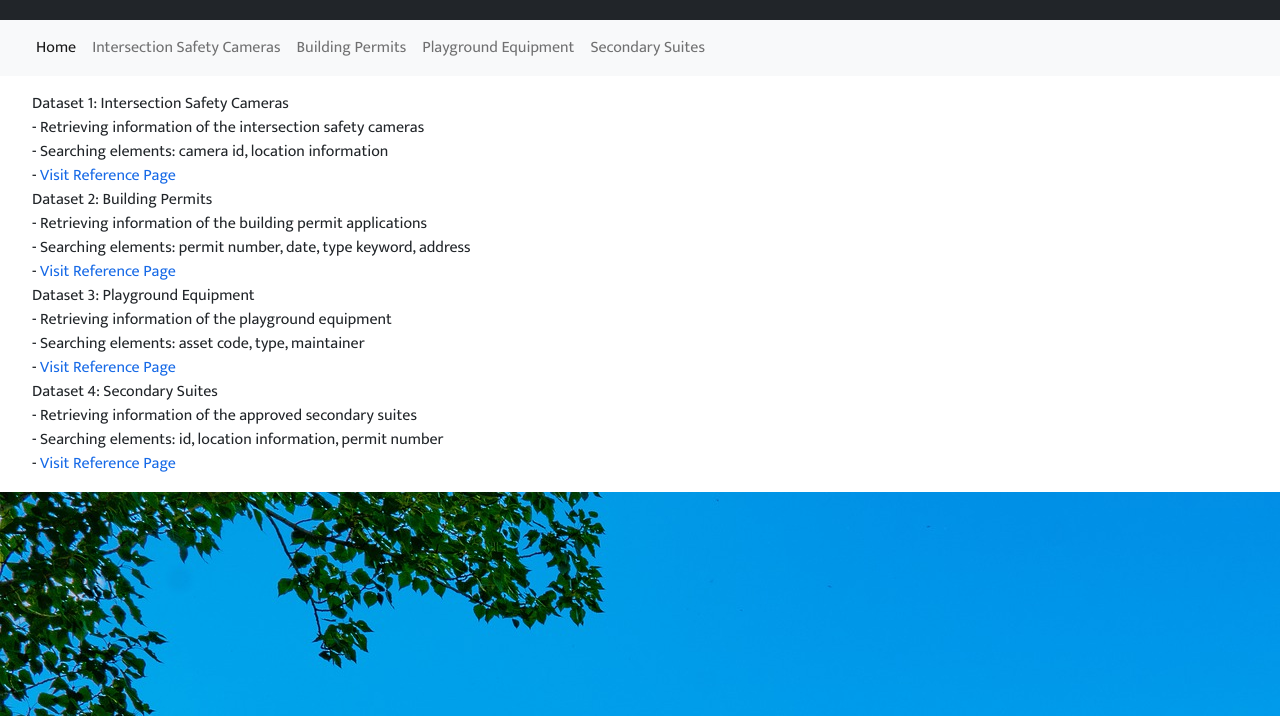
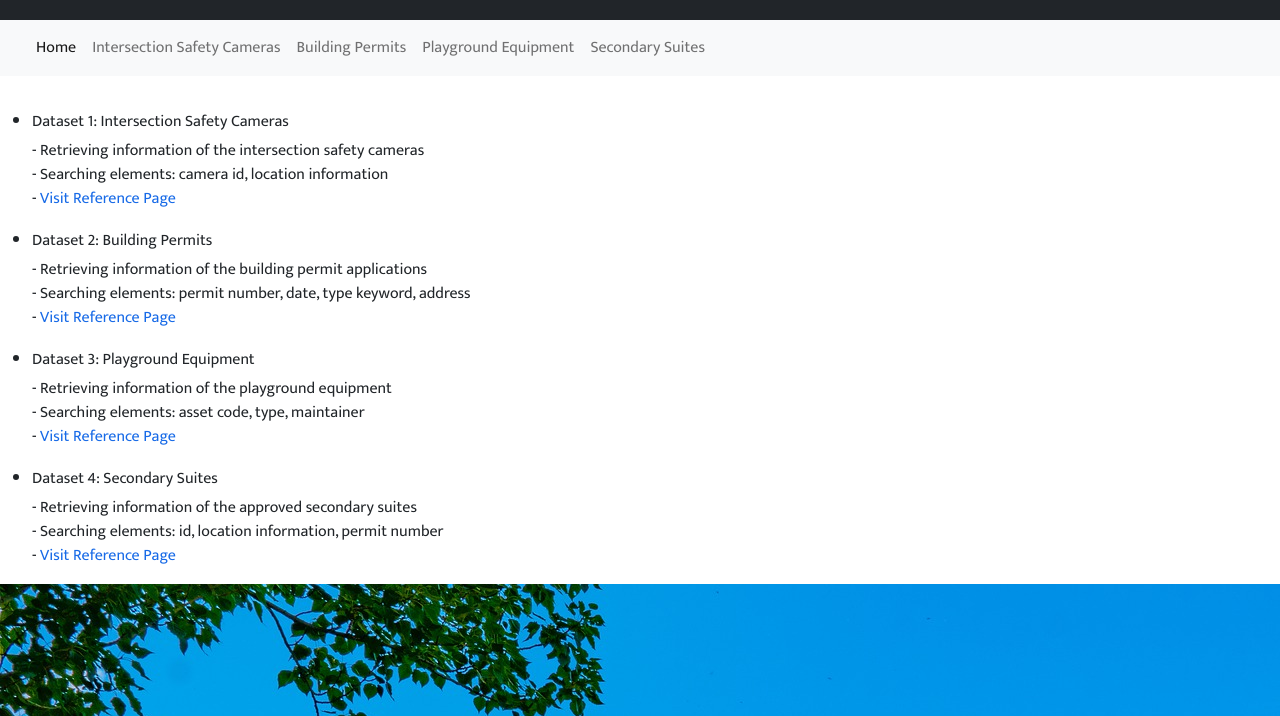
Before and after one commit to Eunji-Elly-Lee/Search-Dataset, a plain HTML site: page index.html in a window 1280 px wide. Shown: the part 84-800 px from the top of the page. Drawn offline with nearby package versions, Linux system fonts and the light colour scheme; a script that the page names is missing.

Commit message:
Update index.html

```diff
--- a/index.html
+++ b/index.html
@@ -53,7 +53,7 @@
 
 		<div class="home">
 			<ul>
-				<li>Dataset 1: Intersection Safety Cameras</a></li>
+				<li class="classification">Dataset 1: Intersection Safety Cameras</a></li>
 				<li>- Retrieving information of the intersection safety cameras</li>
 				<li>- Searching elements: camera id, location information</li>
 				<li>-
@@ -61,7 +61,7 @@
 						target="_blank">Visit Reference Page</a>
 				</li>
 
-				<li>Dataset 2: Building Permits</a></li>
+				<li class="classification">Dataset 2: Building Permits</a></li>
 				<li>- Retrieving information of the building permit applications</li>
 				<li>- Searching elements: permit number, date, type keyword, address</li>
 				<li>-
@@ -69,7 +69,7 @@
 						target="_blank">Visit Reference Page</a>
 				</li>
 
-				<li>Dataset 3: Playground Equipment</a></li>
+				<li class="classification">Dataset 3: Playground Equipment</a></li>
 				<li>- Retrieving information of the playground equipment</li>
 				<li>- Searching elements: asset code, type, maintainer</li>
 				<li>-
@@ -77,7 +77,7 @@
 						target="_blank">Visit Reference Page</a>
 				</li>
 
-				<li>Dataset 4: Secondary Suites</a></li>
+				<li class="classification">Dataset 4: Secondary Suites</a></li>
 				<li>- Retrieving information of the approved secondary suites</li>
 				<li>- Searching elements: id, location information, permit number</li>
 				<li>-
```
